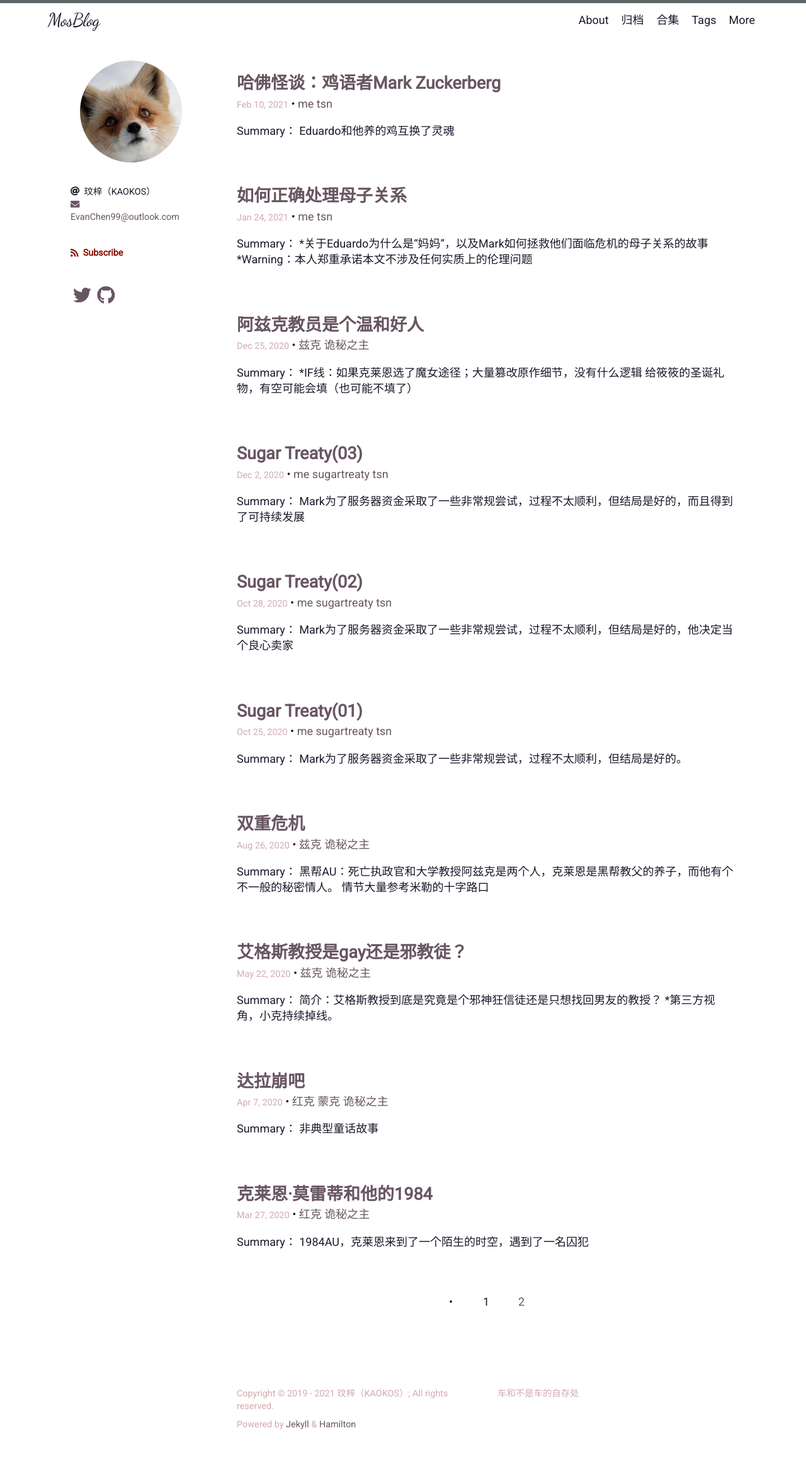
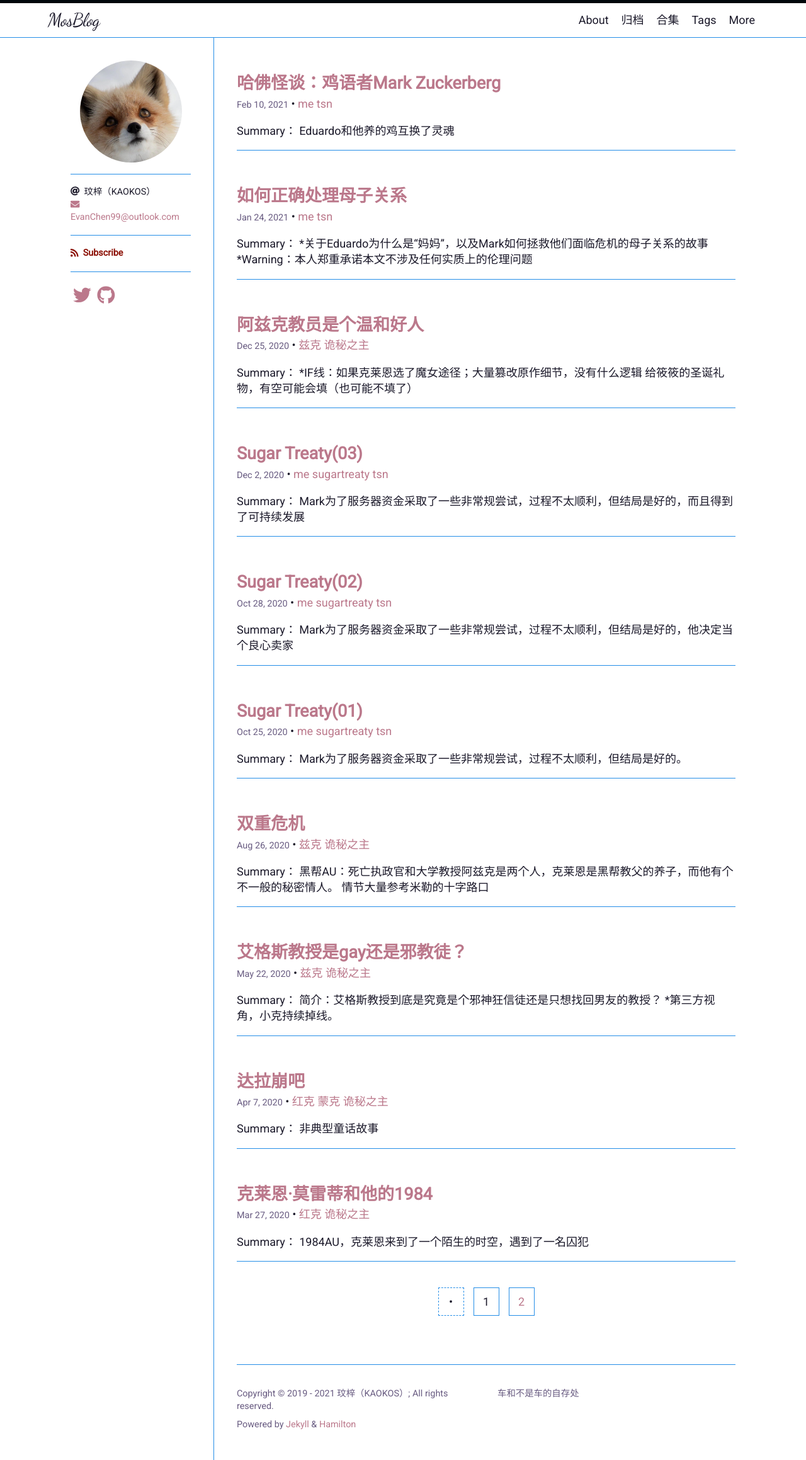
Before and after one commit to Snaky9/SBlog, a Jekyll site: the page built from index.html, in a window 1280 px wide. Shown: the whole page at 63% size. Built offline with Jekyll 4.4.1, drawn with Linux system fonts in a browser that asks for light colours; nearby versions of some CDN libraries; some web fonts are replaced; the list of posts is cut into pages by our own code.

Commit message:
change scheme

```diff
--- a/_sass/hamilton/skins/mountain.scss
+++ b/_sass/hamilton/skins/mountain.scss
@@ -1,14 +1,14 @@
 $text-color:            #1B192A !default;
-$text-color-light:      #D3AAB0 !default;
+$text-color-light:      #685b81 !default;
 $background-color:      #fff !default;
 $code-background-color: #f8f8f8 !default;
 
-$border-color:          #9EA6A9 !default;
-$border-color-light:    lighten($border-color, 40%) !default;
+$border-color:          #0e4b7e !default;
+$border-color-light:    lighten($border-color, 25%) !default;
 $border-color-dark:     darken($border-color, 25%) !default;
 
-$link-base-color:       #685662 !default;
-$link-visited-color:    #3F5260 !default;
+$link-base-color:       #bb788b !default;
+$link-visited-color:    #1d3d6e !default;
 
 $table-text-color:      lighten($text-color, 18%) !default;
 $table-zebra-color:     mix($background-color, $border-color, 90%) !default;
```
